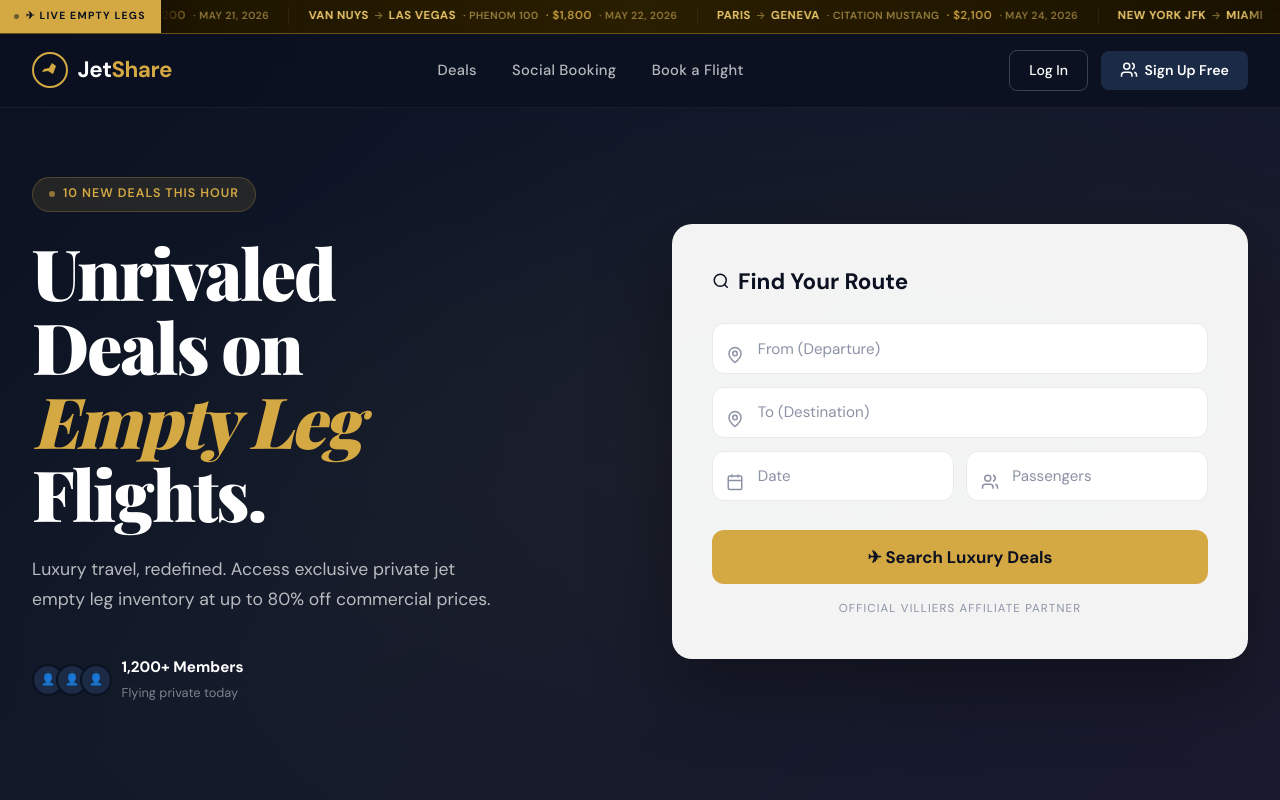
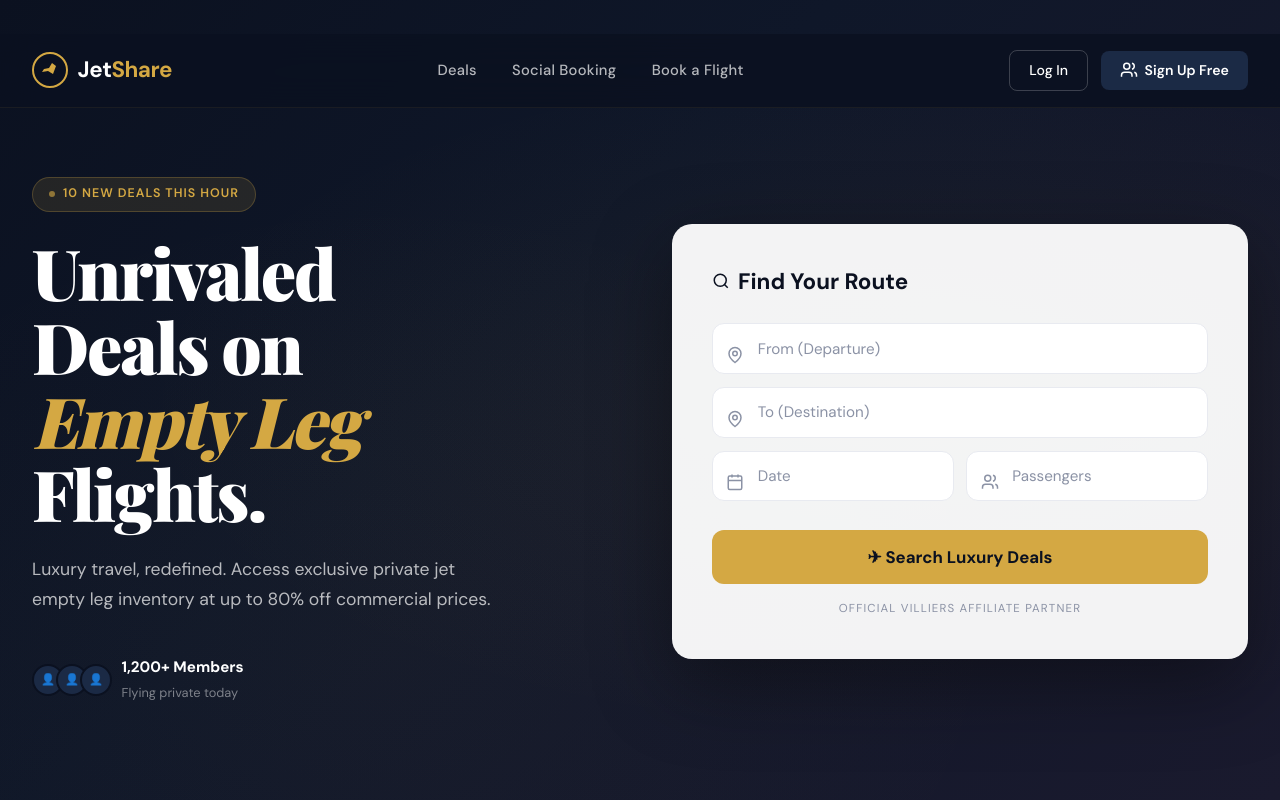
Before and after one commit to ChuckyT1980/jetshare, a Next.js app: page / in a window 1280 px wide. Shown: the top 800 px of the page. Built offline with nearby package versions, Linux system fonts and the light colour scheme; a web font is replaced by a local one.

Commit message:
Ticker only shows real Villiers data, never fallback placeholders

```diff
--- a/app/page.js
+++ b/app/page.js
@@ -85,13 +85,14 @@ function getCityImage(city) {
 
 // ─── Empty Legs Ticker ──────────────────────────────────
 function EmptyLegsTicker({ flights }) {
+  // ONLY show real scraped data — never fallback placeholders
+  const realFlights = (flights || []).filter(f => f.source === 'villiers' || f.source === 'villiers-api');
 
-  // Need at least a few items; duplicate until we have 12+ for seamless loop
-  if (!flights || flights.length === 0) return null;
+  if (realFlights.length === 0) return null;
 
-  const items = flights.length < 6
-    ? [...flights, ...flights, ...flights]
-    : [...flights, ...flights]; // duplicate for seamless infinite scroll
+  const items = realFlights.length < 6
+    ? [...realFlights, ...realFlights, ...realFlights]
+    : [...realFlights, ...realFlights]; // duplicate for seamless infinite scroll
 
   return (
     <div className="ticker-strip ticker-strip-empty-legs">
```
